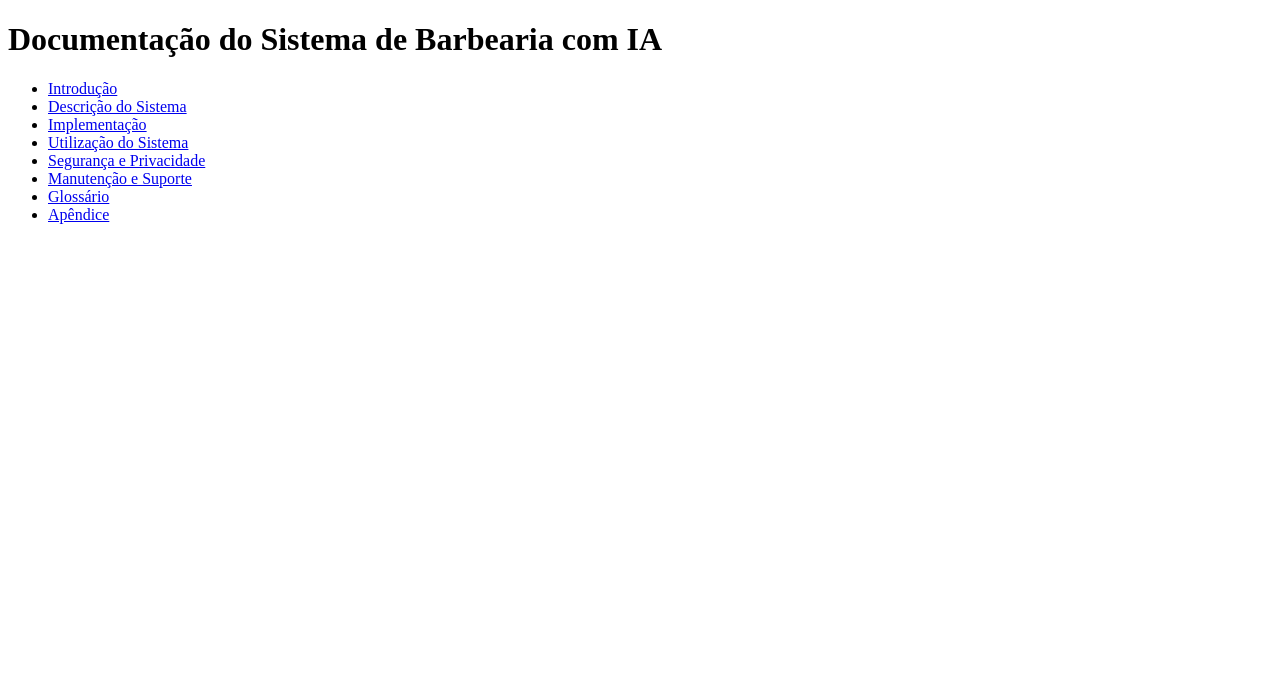
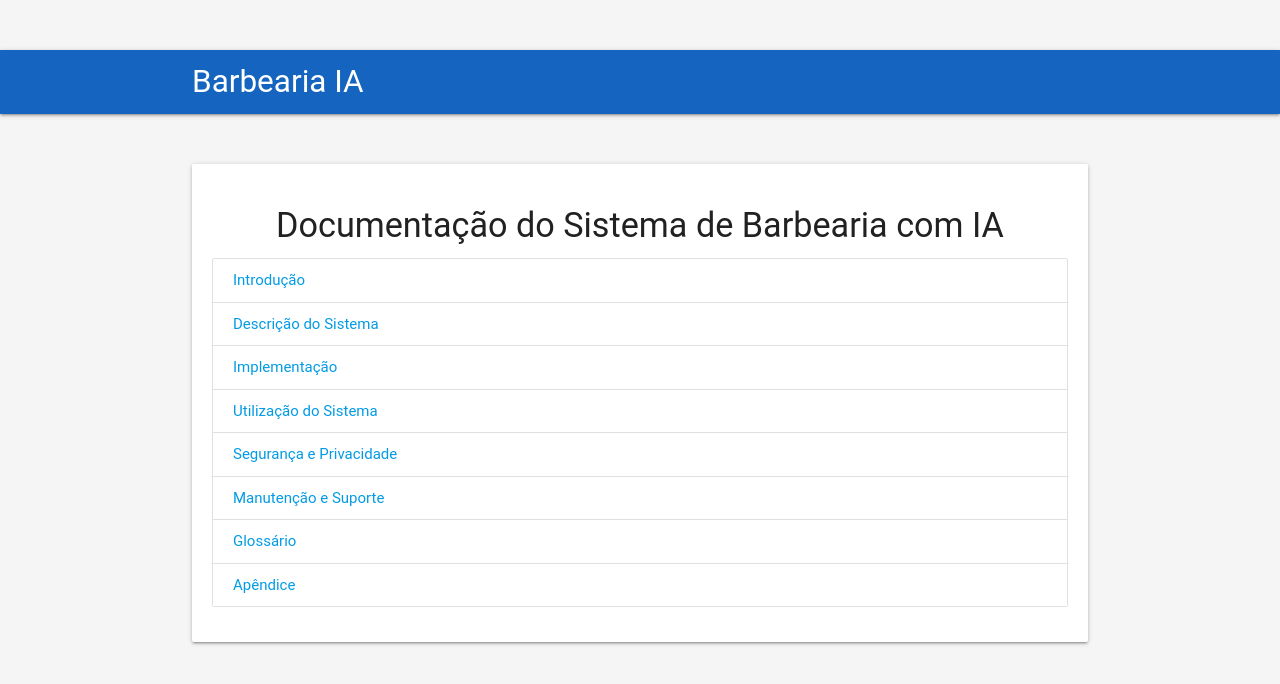
Before and after one commit to brunopersy/Agente-n8n-Barbearia, a plain HTML site: page docs/index.html in a window 1280 px wide. Drawn offline with nearby package versions, Linux system fonts and the light colour scheme.

Commit message:
Update index.html
add tema google ao index

```diff
--- a/docs/index.html
+++ b/docs/index.html
@@ -1,19 +1,47 @@
 <!DOCTYPE html>
-<html>
+<html lang="pt-br">
 <head>
+  <meta charset="UTF-8">
+  <meta name="viewport" content="width=device-width, initial-scale=1.0">
   <title>Documentação do Sistema de Barbearia com IA</title>
+  <link href="https://fonts.googleapis.com/icon?family=Material+Icons" rel="stylesheet">
+  <link href="https://cdnjs.cloudflare.com/ajax/libs/materialize/1.0.0/css/materialize.min.css" rel="stylesheet">
+  <style>
+    body {
+      font-family: 'Roboto', sans-serif;
+      background-color: #f5f5f5;
+    }
+    .container {
+      margin-top: 50px;
+    }
+    .card {
+      padding: 20px;
+    }
+  </style>
 </head>
 <body>
-  <h1>Documentação do Sistema de Barbearia com IA</h1>
-  <ul>
-    <li><a href="introducao.html">Introdução</a></li>
-    <li><a href="descricao-do-sistema.html">Descrição do Sistema</a></li>
-    <li><a href="implementacao.html">Implementação</a></li>
-    <li><a href="utilizacao-do-sistema.html">Utilização do Sistema</a></li>
-    <li><a href="seguranca-e-privacidade.html">Segurança e Privacidade</a></li>
-    <li><a href="manutencao-e-suporte.html">Manutenção e Suporte</a></li>
-    <li><a href="glossario.html">Glossário</a></li>
-    <li><a href="apendice.html">Apêndice</a></li>
-  </ul>
+  <nav class="blue darken-3">
+    <div class="nav-wrapper container">
+      <a href="#" class="brand-logo">Barbearia IA</a>
+    </div>
+  </nav>
+
+  <div class="container">
+    <div class="card">
+      <h4 class="center">Documentação do Sistema de Barbearia com IA</h4>
+      <ul class="collection">
+        <li class="collection-item"><a href="introducao.html">Introdução</a></li>
+        <li class="collection-item"><a href="descricao-do-sistema.html">Descrição do Sistema</a></li>
+        <li class="collection-item"><a href="implementacao.html">Implementação</a></li>
+        <li class="collection-item"><a href="utilizacao-do-sistema.html">Utilização do Sistema</a></li>
+        <li class="collection-item"><a href="seguranca-e-privacidade.html">Segurança e Privacidade</a></li>
+        <li class="collection-item"><a href="manutencao-e-suporte.html">Manutenção e Suporte</a></li>
+        <li class="collection-item"><a href="glossario.html">Glossário</a></li>
+        <li class="collection-item"><a href="apendice.html">Apêndice</a></li>
+      </ul>
+    </div>
+  </div>
+
+  <script src="https://cdnjs.cloudflare.com/ajax/libs/materialize/1.0.0/js/materialize.min.js"></script>
 </body>
 </html>
```
